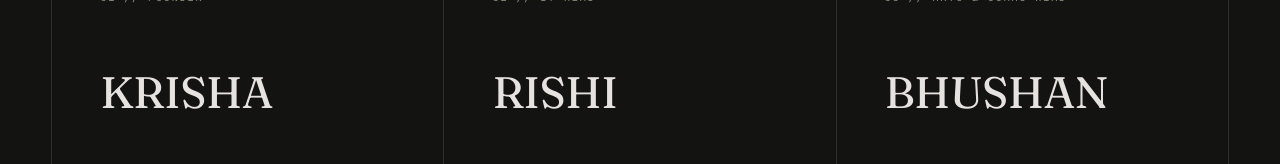
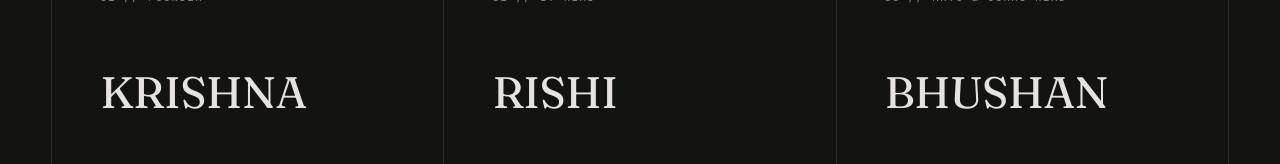
Before and after one commit to PRB18/BigPany, a React (Vite) app: page / in a window 1280 px wide. Shown: the part 3228-3392 px from the top of the page. Built offline with nearby package versions, Linux system fonts and the light colour scheme.

Commit message:
fix: update Krishna's name in TeamSection

```diff
--- a/src/components/TeamSection.tsx
+++ b/src/components/TeamSection.tsx
@@ -11,7 +11,7 @@ const team = [
   {
     index: '01',
     role: 'FOUNDER',
-    name: 'Krisha',
+    name: 'Krishna',
     description:
       'Vision and strategic direction. Bridging the gap between raw data intelligence and market execution across both ventures.',
   },
```
